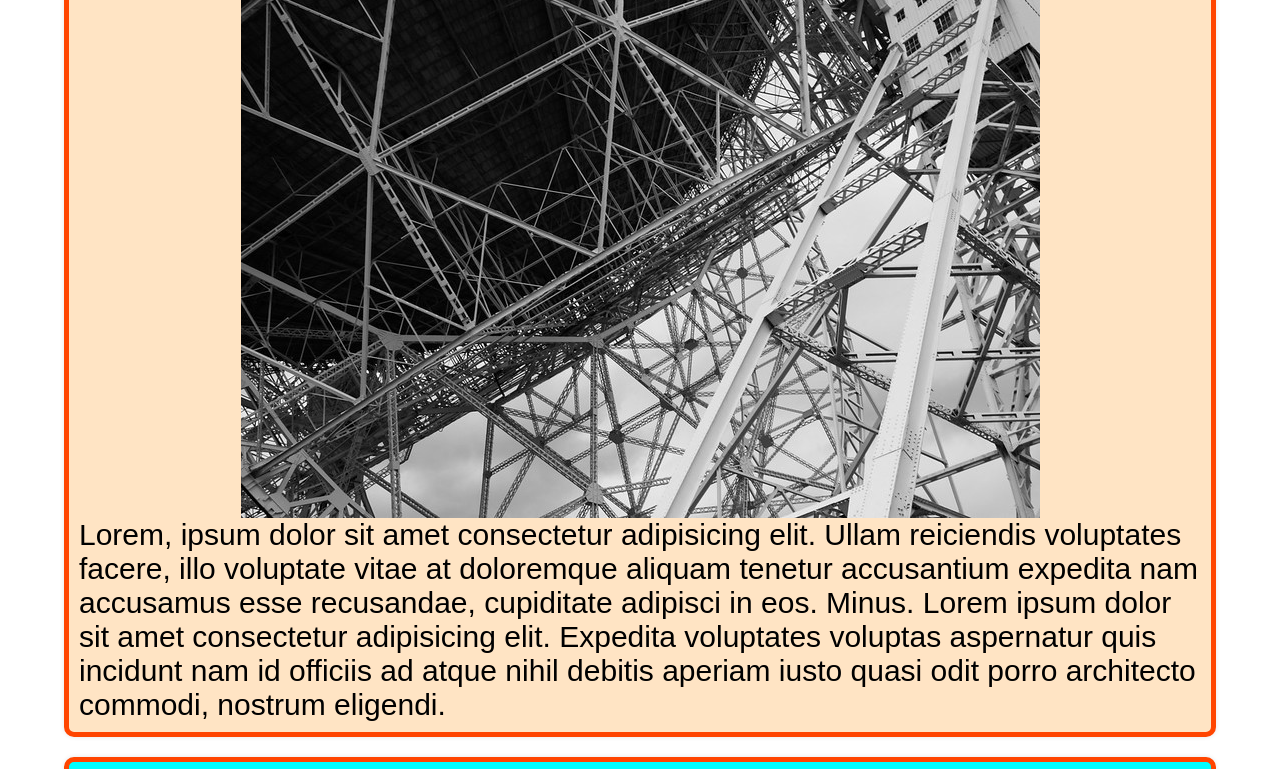
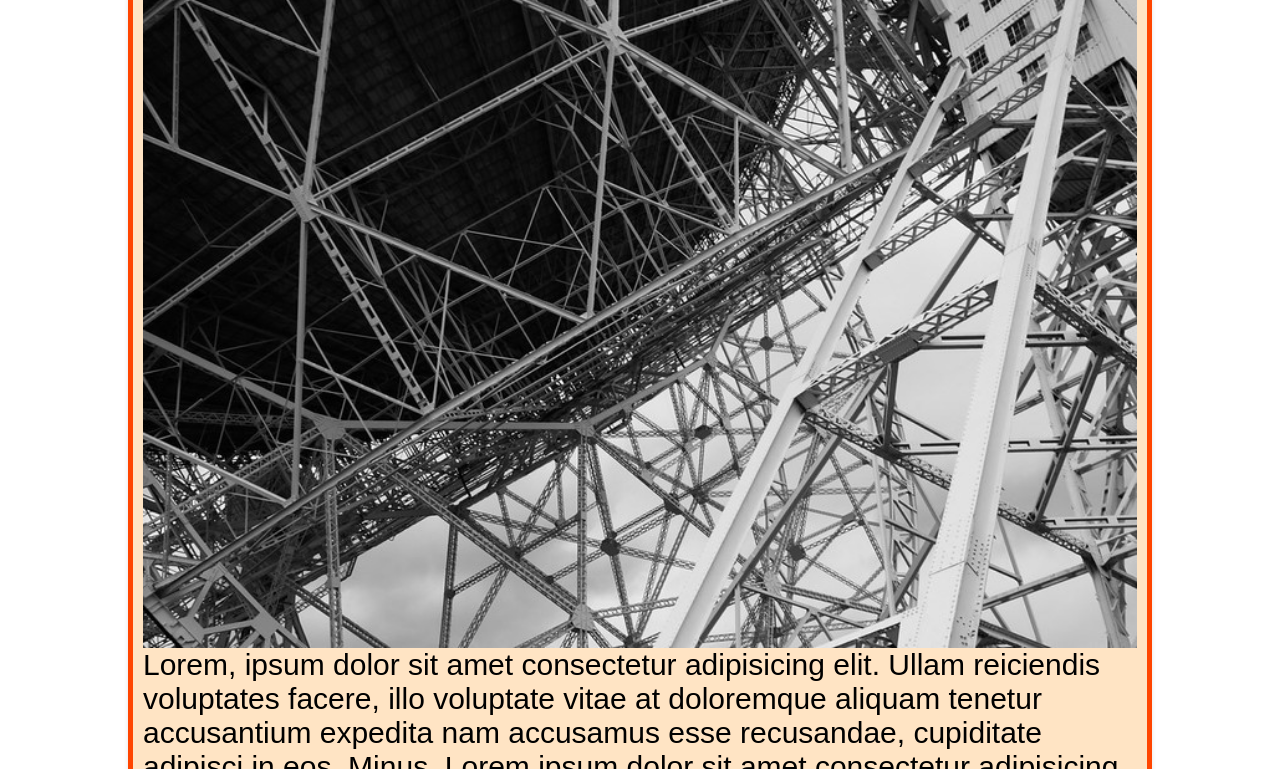
Before and after one commit to thecoder759/responsive, a plain HTML site: page index.html in a window 1280 px wide. Shown: the part 168-937 px from the top of the page. Drawn offline with Linux system fonts and the light colour scheme.

Commit message:
Update grid_1.css

```diff
--- a/grid_1.css
+++ b/grid_1.css
@@ -13,12 +13,17 @@ body {
 
 .beginner {
   height: 90vh;
-  width: 90%;
+  width: 80%;
   margin: 20px auto;
 
   display: grid;
   grid-template-rows: auto 1fr auto;
   gap: 20px;
+}
+
+.beginner img {
+  width: 100%;
+  display: block;
 }
 
 .box-1 {
```
